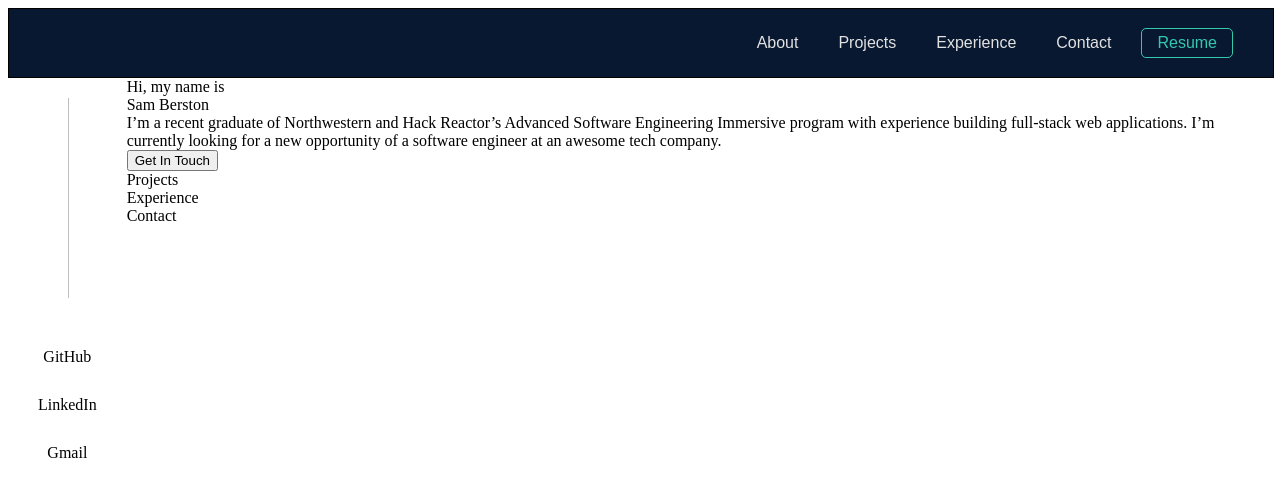
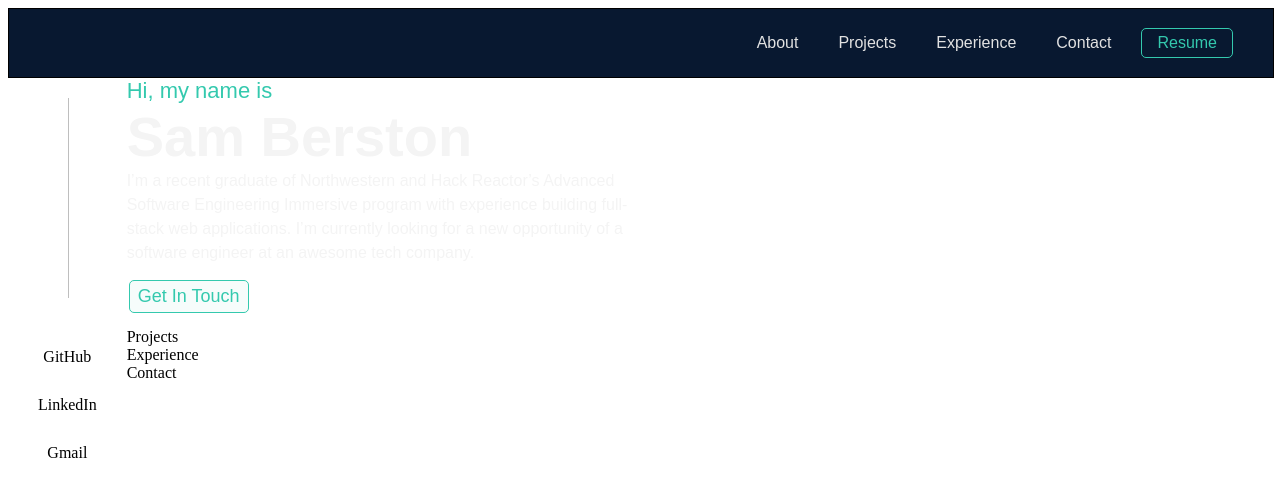
Before and after one commit to samuelberston/javascript_test, a React app: page / in a window 1280 px wide. Shown: the top 496 px of the page. Built offline with nearby package versions, Linux system fonts and the light colour scheme; the HTML template or start-up script is replaced by a standard one.

Commit message:
about style

```diff
--- a/client/src/components/Header/Header.module.css
+++ b/client/src/components/Header/Header.module.css
@@ -4,7 +4,6 @@
   align-items: center;
   margin: 5px 20px;
   padding: 10px;
-
 }
 
 .header .module {
@@ -13,8 +12,7 @@
   color: rgb(226, 226, 226);
   font-family: 'Cairo', sans-serif;
   font-weight: 100;
-  /* border: 1px solid black; */
-}
+ }
 
 .header .module:hover {
   color: #34C9AE;
@@ -30,5 +28,5 @@
 }
 
 .header #resume:hover {
-  background-color: #34c9ae25;
+  background-color: #62c7b40e;
 }
--- a/client/src/components/Main/About/About.jsx
+++ b/client/src/components/Main/About/About.jsx
@@ -1,19 +1,21 @@
 import React from 'react';
 
+import css from './About.module.css';
+
 const About = () => (
-  <div id="about">
-    <div id="intro">
+  <div id="about" className={css.about}>
+    <div id="intro" className={css.intro}>
       Hi, my name is
     </div>
-    <div id="name">
+    <div id="name" className={css.name}>
       Sam Berston
     </div>
-    <div id="bio">
+    <div id="bio" className={css.bio}>
       I’m a recent graduate of  Northwestern and Hack Reactor’s Advanced Software Engineering
       Immersive  program with experience building full-stack web applications.  I’m currently
       looking for a new opportunity of a software engineer at an awesome tech company.
     </div>
-    <button type="button">
+    <button id="getInTouch" className={css.getInTouch} type="button">
       Get In Touch
     </button>
   </div>
--- /dev/null
+++ b/client/src/components/Main/About/About.module.css
@@ -0,0 +1,42 @@
+.about {
+  display: flex;
+  flex-direction: column;
+}
+
+.intro {
+  color: #34C9AE;
+  font-family: 'Cairo', sans-serif;
+  font-size: 22px;
+  font-weight: 100;
+}
+
+.name, .bio {
+  color: #F4F4F4;
+  font-family: 'Cairo', sans-serif;
+}
+
+.name {
+  font-size: 56px;
+  font-weight: 700;
+}
+
+.bio {
+  width: 45%;
+  line-height: 24px;
+}
+
+button {
+  width: 120px;
+  background-color: #62c7b40e;
+  color: #34C9AE;
+  font-family: 'Cairo', sans-serif;
+  font-size: 18px;
+  margin: 15px 2px;
+  padding: 5px 5px;
+  border: 1px solid #34C9AE;
+  border-radius: 5px;
+}
+
+button:hover {
+  background-color: #2ca08b23;
+}
```
Also changed, not shown: client/public/bundle.js.
